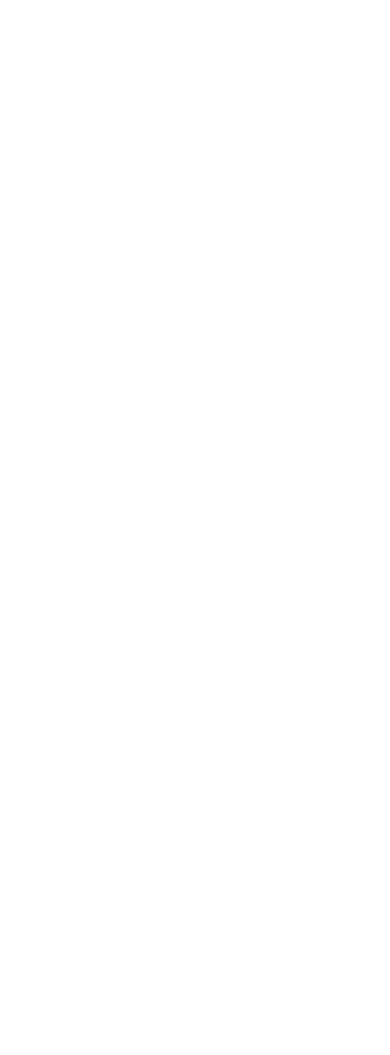
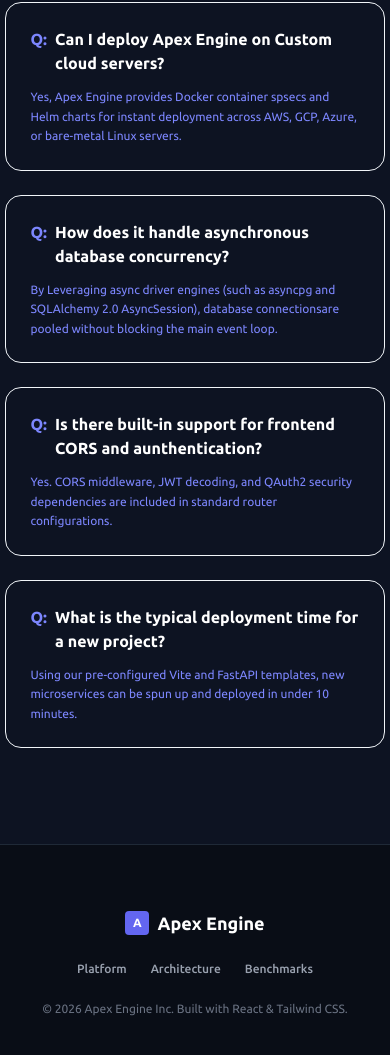
Before and after one commit to RayFred530/React, a React (Vite) app: page / in a window 390 px wide. Shown: the part 6797-7852 px from the top of the page. Before the commit the page ends 6574 px from the top, so only its background shows below. Built offline with nearby package versions, Linux system fonts and the light colour scheme.

Commit message:
add faqsection and footer components

```diff
--- a/src/App.jsx
+++ b/src/App.jsx
@@ -5,6 +5,8 @@
 import SystemMetrics from "./components/SystemMetrics";
 import TechSpecGrid from "./components/TechSpecGrid";
 import PricingCard from "./components/PricingCard";
+import FAQSection from "./components/FAQSection";
+import Footer from "./components/Footer";
 
 function App() {
   return (
@@ -17,6 +19,8 @@
         <SystemMetrics />
         <TechSpecGrid />
         <PricingCard />
+        <FAQSection />
+        <Footer />
       </main>
     </div>
   );
--- /dev/null
+++ b/src/components/FAQSection.jsx
@@ -0,0 +1,53 @@
+const FAQSection = () => {
+  const faqs = [
+    {
+      q: "Can I deploy Apex Engine on Custom cloud servers?",
+      a: "Yes, Apex Engine provides Docker container spsecs and Helm charts for instant deployment across AWS, GCP, Azure, or bare-metal Linux servers.",
+    },
+    {
+      q: "How does it handle asynchronous database concurrency?",
+      a: "By Leveraging async driver engines (such as asyncpg and SQLAlchemy 2.0 AsyncSession), database connectionsare pooled without blocking the main event loop.",
+    },
+    {
+      q: "Is there built-in support for frontend CORS and aunthentication?",
+      a: "Yes. CORS middleware, JWT decoding, and QAuth2 security dependencies are included in standard router configurations.",
+    },
+    {
+      q: "What is the typical deployment time for a new project?",
+      a: "Using our pre-configured Vite and FastAPI templates, new microservices can be spun up and deployed in under 10 minutes.",
+    },
+  ];
+  return (
+    <section
+      id="faq"
+      className="py-24 px-6 bg-[#0d1322] border-t border-gray-800"
+    >
+      <div className="max-w-4xl mx-auto">
+        <div className="text-center mb-16">
+          <h2 className="text-xs font-bold uppercase tracking-widest text-indigo-400 mb-3">
+            Knowledge Base
+          </h2>
+          <p className="text-3xl font-extabold text-white tracking-tight">
+            Frequently Asked Questions
+          </p>
+        </div>
+
+        <div className="grid grid-cols-1 Md:grid-cols-2 gap-6">
+          {faqs.map((faq, idx) => (
+            <div
+              key={idx}
+              className="bg-[#151cc2e] border borderr-gray-800 rounded-2xl p-6"
+            >
+              <h3 className="text-base font-bold text-white mb-3 flex items-start gap-2">
+                <span className="text-indigo-400">Q:</span> {faq.q}
+              </h3>
+              <p className="text-indigo-400 text-xs leading-relaxed">{faq.a}</p>
+            </div>
+          ))}
+        </div>
+      </div>
+    </section>
+  );
+};
+
+export default FAQSection;
--- /dev/null
+++ b/src/components/Footer.jsx
@@ -0,0 +1,38 @@
+const Footer = () => {
+  return (
+    <footer
+      id="contact"
+      className="py-16 max-w-7xl mx-auto px-6 text-gray-500 text-sm border-t border-dark-border"
+    >
+      <div className="flex flex-col md:flex-row justify-between items-center gap-6">
+        <div className="flex items-center gap-2 text-white font-bold text-lg">
+          <div className="w-6 h-6 rounded bg-brand-500 flex items-center justify-center text-xs">
+            A
+          </div>
+          Apex Engine
+        </div>
+
+        <div className="flex gap-6 text-xs text-gray-400 font-medium">
+          <a href="#features" className="hover:text-white transition-colors">
+            Platform
+          </a>
+          <a
+            href="#architecture"
+            className="hover:text-white transition-colors"
+          >
+            Architecture
+          </a>
+          <a href="#metrics" className="hover:text-white transition-colors">
+            Benchmarks
+          </a>
+        </div>
+
+        <div className="text-xs">
+          &copy; 2026 Apex Engine Inc. Built with React &amp; Tailwind CSS.
+        </div>
+      </div>
+    </footer>
+  );
+};
+
+export default Footer;
```
